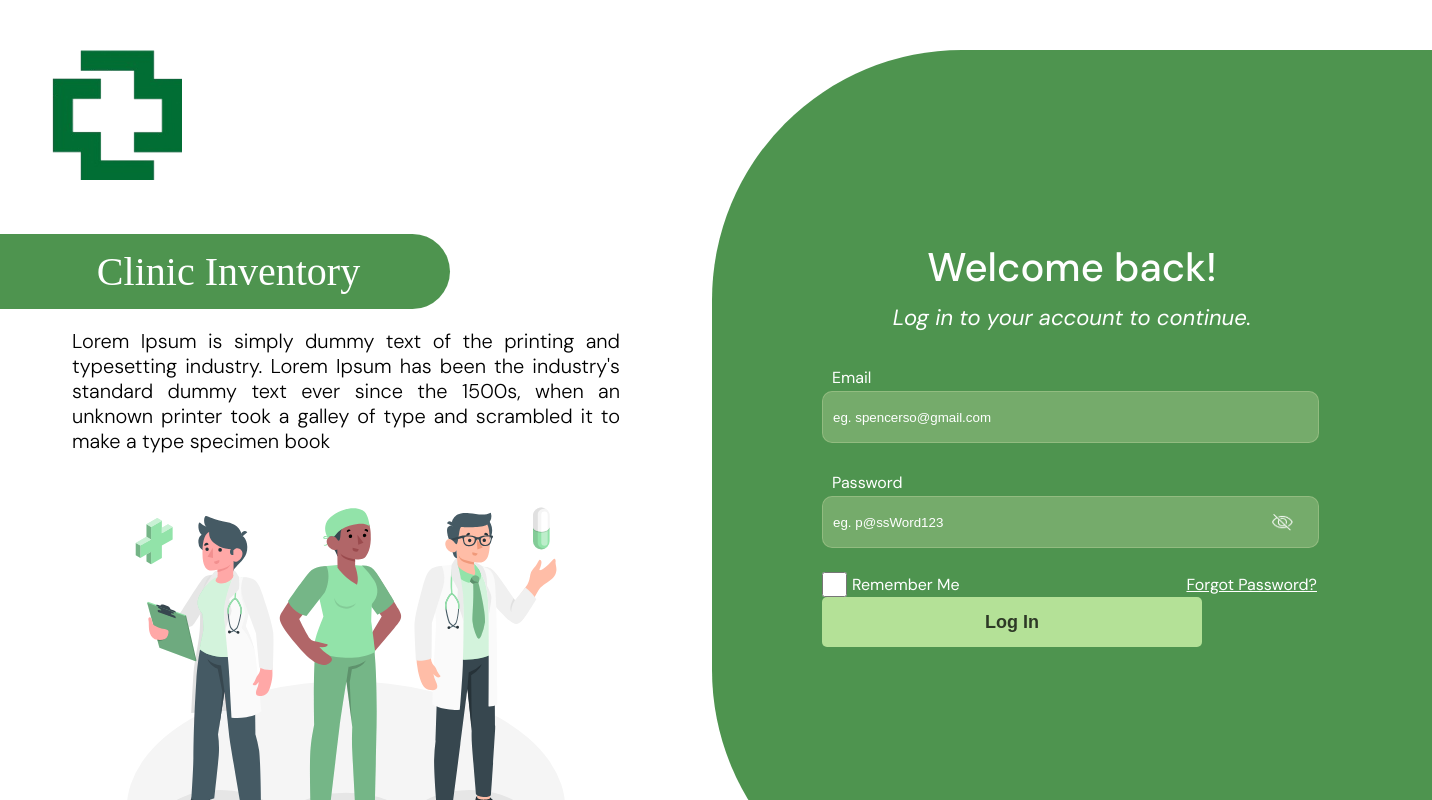
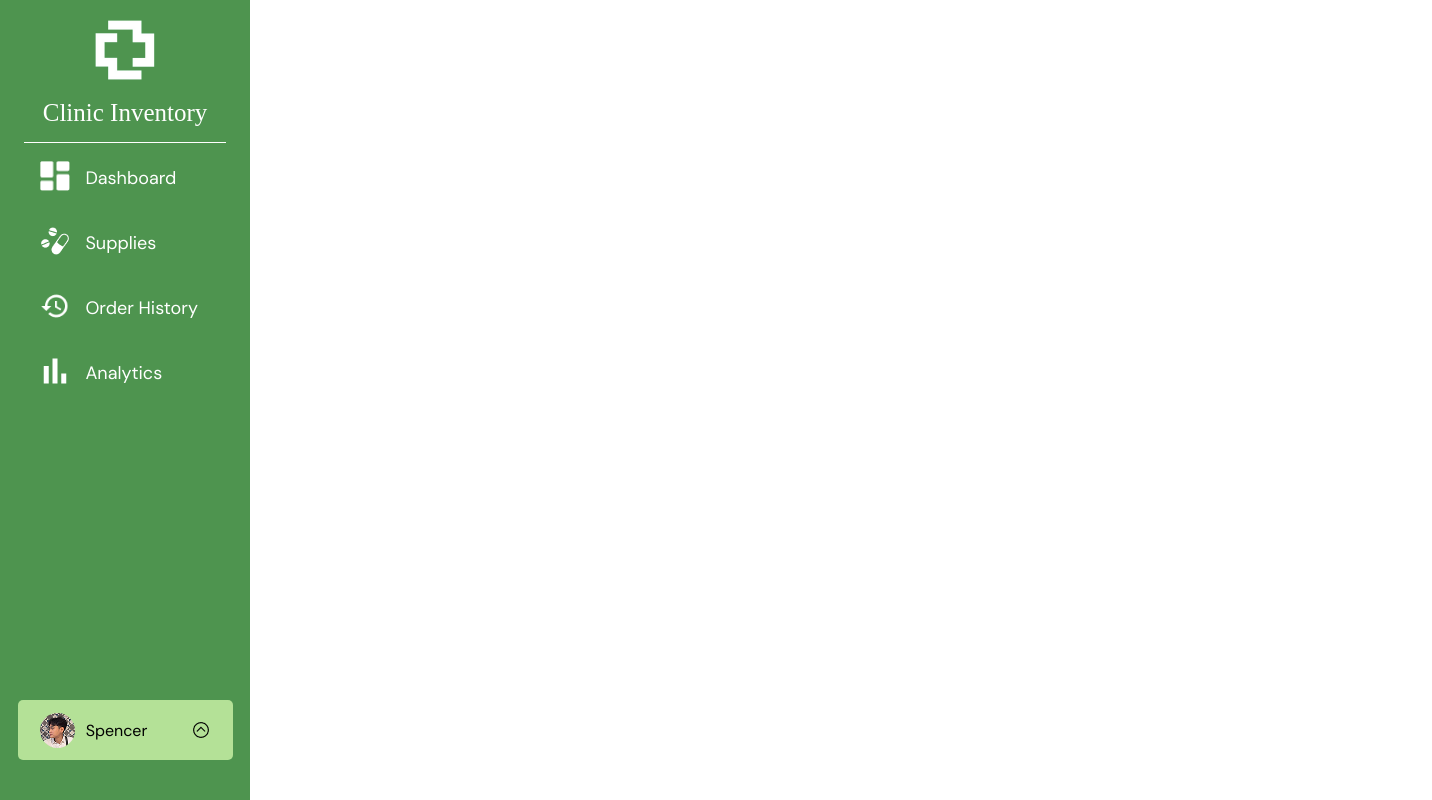
Before and after one commit to cljudilla09/Clinic-Inventory, a React (Create React App) app: page / in a window 1280 px wide. Shown: the top 800 px of the page, 1432 px wide, since content can reach past the window. Built offline with nearby package versions, Linux system fonts and the light colour scheme; a web font is replaced by a local one.

Commit message:
no changes

```diff
--- a/src/App.tsx
+++ b/src/App.tsx
@@ -10,16 +10,15 @@ function App() {
 
   return (
     <div className="container">
-      <Login />
+      {/* <Login /> */}
 
-        {/* <Sidebar
+        <Sidebar
           onCheckedText={ updateTextOnClick }
-
         />
 
         <Heading
           text={textValue}
-        />  */}
+        />
     </div>
   );
 }
```
